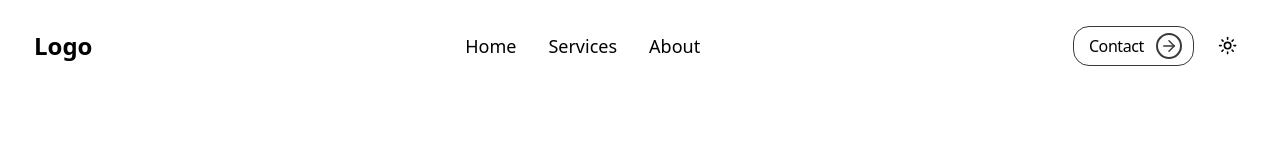
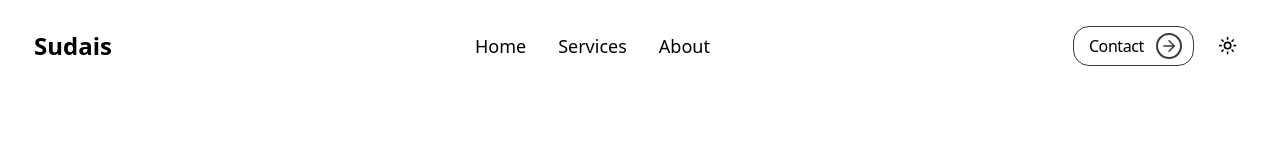
Before and after one commit to sudaisdevv/SudaisKhan, a React (Vite) app: page / in a window 1280 px wide. Shown: the top 160 px of the page. Built offline with nearby package versions, Linux system fonts and the light colour scheme.

Commit message:
Fix navbar animation and update SEO tags

```diff
--- a/src/components/NavBar.jsx
+++ b/src/components/NavBar.jsx
@@ -9,7 +9,7 @@ const NavBar = () => {
     <nav className="main-nav px-6 py-4 rounded-2xl flex items-center justify-between bg-transparent relative">
       {/* Logo */}
       <div className="logo">
-        <h1 className="text-2xl font-bold">Logo</h1>
+        <h1 className="text-2xl font-bold">Sudais</h1>
       </div>
 
       {/* Desktop Nav Links */}
```
